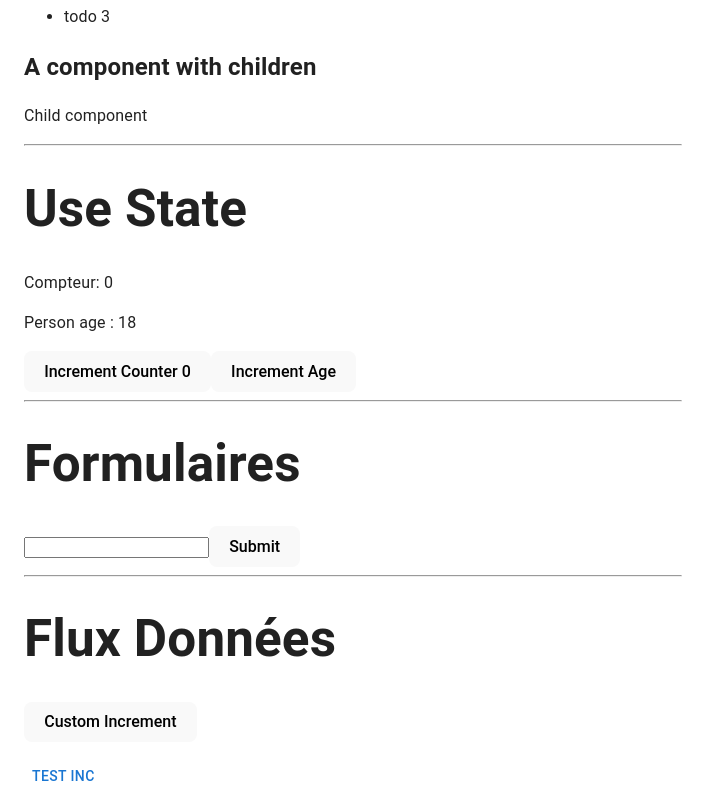
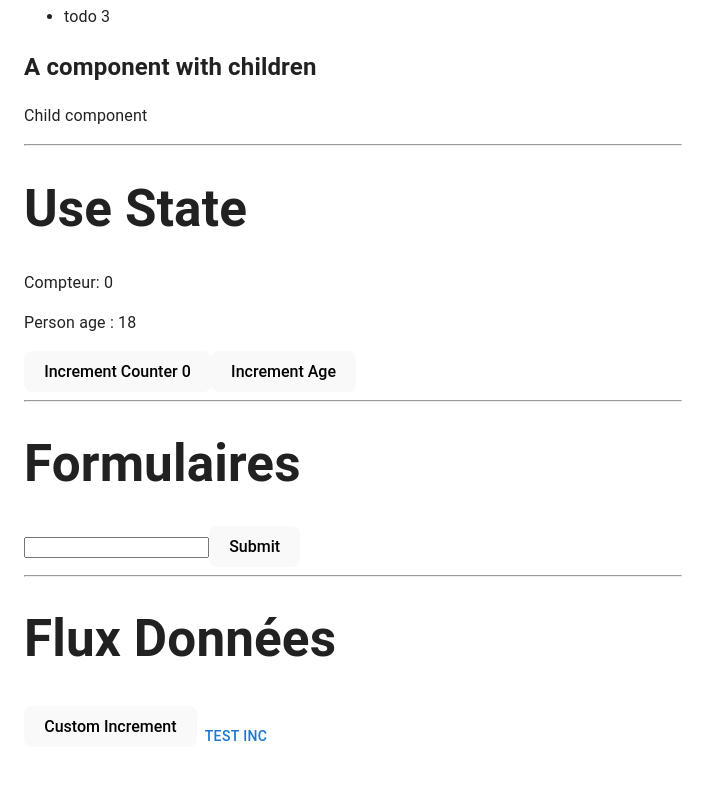
Before and after one commit to florianPalabost/react-jsx-tuto, a React (Vite) app: page / in a window 1280 px wide. Shown: the part 457-1251 px from the top of the page, without its empty margins (0-721 px from the left). After the commit the page ends 1211 px from the top, so only its background shows below. Built offline with nearby package versions, Linux system fonts and the light colour scheme.

Commit message:
remove box from button component

```diff
--- a/src/components/MyButton/MyButton.jsx
+++ b/src/components/MyButton/MyButton.jsx
@@ -1,9 +1,5 @@
 import { Box, Button } from '@mui/material';
 
 export default function MyButton({ children, ...props }) {
-    return (
-        <Box>
-            <Button {...props}>{children}</Button>
-        </Box>
-    );
+    return <Button {...props}>{children}</Button>;
 }
```
